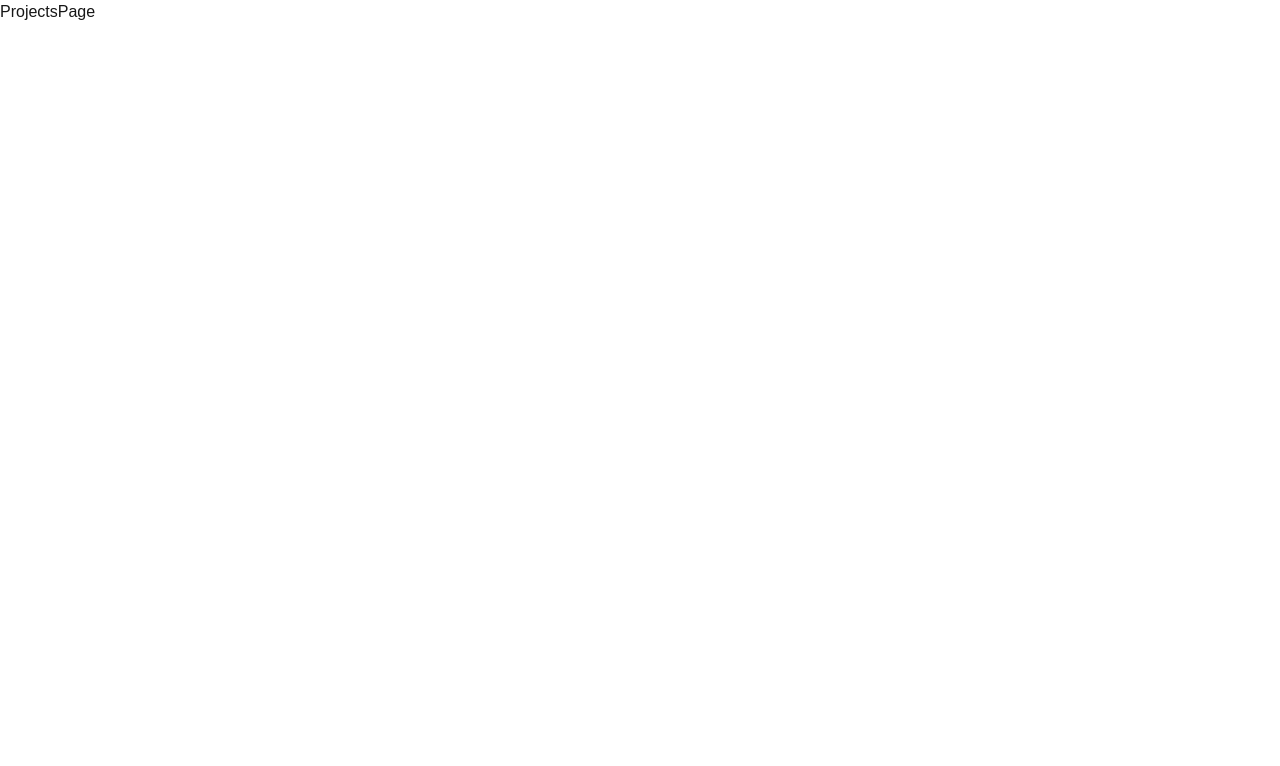
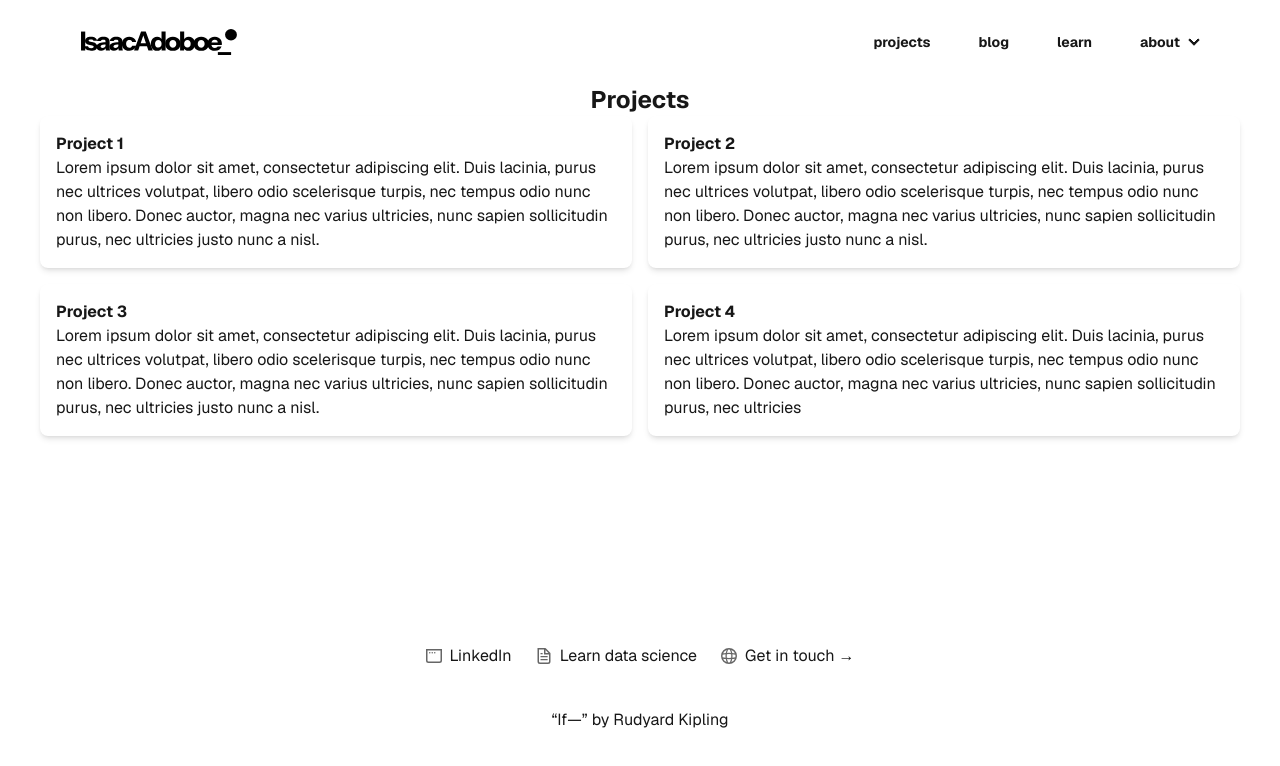
Before and after one commit to ieadoboe/ieadoboe.github.io, a Next.js app: page /projects in a window 1280 px wide. Shown: the top 766 px of the page. Built offline with nearby package versions, Linux system fonts and the light colour scheme.

Commit message:
progress on projects page git add .[B

```diff
--- a/app/components/Navbar.tsx
+++ b/app/components/Navbar.tsx
@@ -6,7 +6,7 @@ import Link from "next/link";
 
 const Navbar = () => {
   return (
-    <div className="navbar shadow-md dark:bg-base-900 py-4 px-6 w-full top-0 left-0 z-50">
+    <div className="navbar dark:bg-base-900 py-4 px-6 w-full top-0 left-0 z-50">
       <div className="navbar-start">
         <div className="dropdown">
           <div tabIndex={0} role="button" className="btn btn-ghost lg:hidden">
@@ -71,7 +71,7 @@ const Navbar = () => {
           />
         </Link>
       </div>
-      <div className="navbar-center hidden lg:flex">
+      <div className="navbar-end hidden lg:flex">
         <ul className="menu menu-horizontal px-1 pt-2 space-x-4">
           <li>
             <Link href={"/projects"} className="font-bold">
@@ -106,34 +106,6 @@ const Navbar = () => {
           </li>
         </ul>
       </div>
-      <div className="navbar-end">
-        <label className="swap swap-rotate">
-          {/* this hidden checkbox controls the state */}
-          <input
-            type="checkbox"
-            className="theme-controller"
-            value="synthwave"
-          />
-
-          {/* sun icon */}
-          <svg
-            className="swap-off h-7 w-7 fill-current"
-            xmlns="http://www.w3.org/2000/svg"
-            viewBox="0 0 24 24"
-          >
-            <path d="M5.64,17l-.71.71a1,1,0,0,0,0,1.41,1,1,0,0,0,1.41,0l.71-.71A1,1,0,0,0,5.64,17ZM5,12a1,1,0,0,0-1-1H3a1,1,0,0,0,0,2H4A1,1,0,0,0,5,12Zm7-7a1,1,0,0,0,1-1V3a1,1,0,0,0-2,0V4A1,1,0,0,0,12,5ZM5.64,7.05a1,1,0,0,0,.7.29,1,1,0,0,0,.71-.29,1,1,0,0,0,0-1.41l-.71-.71A1,1,0,0,0,4.93,6.34Zm12,.29a1,1,0,0,0,.7-.29l.71-.71a1,1,0,1,0-1.41-1.41L17,5.64a1,1,0,0,0,0,1.41A1,1,0,0,0,17.66,7.34ZM21,11H20a1,1,0,0,0,0,2h1a1,1,0,0,0,0-2Zm-9,8a1,1,0,0,0-1,1v1a1,1,0,0,0,2,0V20A1,1,0,0,0,12,19ZM18.36,17A1,1,0,0,0,17,18.36l.71.71a1,1,0,0,0,1.41,0,1,1,0,0,0,0-1.41ZM12,6.5A5.5,5.5,0,1,0,17.5,12,5.51,5.51,0,0,0,12,6.5Zm0,9A3.5,3.5,0,1,1,15.5,12,3.5,3.5,0,0,1,12,15.5Z" />
-          </svg>
-
-          {/* moon icon */}
-          <svg
-            className="swap-on h-7 w-7 fill-current"
-            xmlns="http://www.w3.org/2000/svg"
-            viewBox="0 0 24 24"
-          >
-            <path d="M21.64,13a1,1,0,0,0-1.05-.14,8.05,8.05,0,0,1-3.37.73A8.15,8.15,0,0,1,9.08,5.49a8.59,8.59,0,0,1,.25-2A1,1,0,0,0,8,2.36,10.14,10.14,0,1,0,22,14.05,1,1,0,0,0,21.64,13Zm-9.5,6.69A8.14,8.14,0,0,1,7.08,5.22v.27A10.15,10.15,0,0,0,17.22,15.63a9.79,9.79,0,0,0,2.1-.22A8.11,8.11,0,0,1,12.14,19.73Z" />
-          </svg>
-        </label>
-      </div>
     </div>
   );
 };
--- /dev/null
+++ b/app/components/PrimaryButton.tsx
@@ -0,0 +1,21 @@
+// ButtonLink.tsx
+import React from "react";
+import Link from "next/link";
+
+interface PrimaryButtonProps {
+  href: string;
+  text: string;
+}
+
+const PrimaryButton: React.FC<PrimaryButtonProps> = ({ href, text }) => {
+  return (
+    <Link
+      href={href}
+      className="rounded-full border border-solid border-transparent transition-colors flex items-center justify-center bg-foreground text-background gap-2 hover:bg-[#383838] dark:hover:bg-[#ccc] text-sm sm:text-base h-10 sm:h-12 px-4 sm:px-5 sm:min-w-44"
+    >
+      {text}
+    </Link>
+  );
+};
+
+export default PrimaryButton;
--- /dev/null
+++ b/app/components/SecondaryButton.tsx
@@ -0,0 +1,21 @@
+// ButtonLink.tsx
+import React from "react";
+import Link from "next/link";
+
+interface SecondaryButtonProps {
+  href: string;
+  text: string;
+}
+
+const SecondaryButton: React.FC<SecondaryButtonProps> = ({ href, text }) => {
+  return (
+    <Link
+      href={href}
+      className="rounded-full border border-solid border-black/[.08] dark:border-white/[.145] transition-colors flex items-center justify-center hover:bg-[#f2f2f2] dark:hover:bg-[#1a1a1a] hover:border-transparent text-sm sm:text-base h-10 sm:h-12 px-4 sm:px-5 sm:min-w-44"
+    >
+      {text}
+    </Link>
+  );
+};
+
+export default SecondaryButton;
--- a/app/page.tsx
+++ b/app/page.tsx
@@ -1,6 +1,7 @@
-import Link from "next/link";
 import Navbar from "./components/Navbar";
 import Footer from "./components/Footer";
+import SecondaryButton from "./components/SecondaryButton";
+import PrimaryButton from "./components/PrimaryButton";
 
 export default function Home() {
   return (
@@ -16,21 +17,14 @@ export default function Home() {
           </p>
         </div>
         <div className="flex gap-4 sm:gap-8 flex-col sm:flex-row">
-          <Link
-            className="rounded-full border border-solid border-transparent transition-colors flex items-center justify-center bg-foreground text-background gap-2 hover:bg-[#383838] dark:hover:bg-[#ccc] text-sm sm:text-base h-10 sm:h-12 px-4 sm:px-5 sm:min-w-44"
-            href="/projects"
-          >
-            View my projects
-          </Link>
-          <Link
-            className="rounded-full border border-solid border-black/[.08] dark:border-white/[.145] transition-colors flex items-center justify-center hover:bg-[#f2f2f2] dark:hover:bg-[#1a1a1a] hover:border-transparent text-sm sm:text-base h-10 sm:h-12 px-4 sm:px-5 sm:min-w-44"
-            href="/blog"
-          >
-            Read my blog
-          </Link>
+          <PrimaryButton href="/projects" text="View my projects" />
+          <SecondaryButton href="/blog" text="Read my blog" />
         </div>
       </div>
       <Footer />
+      <div className="flex justify-center">
+        "Do not go gentle into that good night" - Dylan Thomas
+      </div>
     </div>
   );
 }
--- a/app/projects/page.tsx
+++ b/app/projects/page.tsx
@@ -1,9 +1,58 @@
-import React from 'react'
+import React from "react";
+import Navbar from "../components/Navbar";
+import Footer from "../components/Footer";
 
 const ProjectsPage = () => {
   return (
-    <div>ProjectsPage</div>
-  )
-}
+    <div className="font-[family-name:var(--font-geist-sans)] min-h-screen flex flex-col  pb-20 sm:px-10">
+      <Navbar />
+      <div className="min-h-[70vh]">
+        <p className="text-2xl font-bold text-center">Projects</p>
+        <div className="grid grid-cols-1 gap-4 sm:grid-cols-2">
+          <div className="bg-background p-4 rounded-lg shadow-md">
+            <p className="font-bold">Project 1</p>
+            <p>
+              Lorem ipsum dolor sit amet, consectetur adipiscing elit. Duis
+              lacinia, purus nec ultrices volutpat, libero odio scelerisque
+              turpis, nec tempus odio nunc non libero. Donec auctor, magna nec
+              varius ultricies, nunc sapien sollicitudin purus, nec ultricies
+              justo nunc a nisl.
+            </p>
+          </div>
+          <div className="bg-background p-4 rounded-lg shadow-md">
+            <p className="font-bold">Project 2</p>
+            <p>
+              Lorem ipsum dolor sit amet, consectetur adipiscing elit. Duis
+              lacinia, purus nec ultrices volutpat, libero odio scelerisque
+              turpis, nec tempus odio nunc non libero. Donec auctor, magna nec
+              varius ultricies, nunc sapien sollicitudin purus, nec ultricies
+              justo nunc a nisl.
+            </p>
+          </div>
+          <div className="bg-background p-4 rounded-lg shadow-md">
+            <p className="font-bold">Project 3</p>
+            <p>
+              Lorem ipsum dolor sit amet, consectetur adipiscing elit. Duis
+              lacinia, purus nec ultrices volutpat, libero odio scelerisque
+              turpis, nec tempus odio nunc non libero. Donec auctor, magna nec
+              varius ultricies, nunc sapien sollicitudin purus, nec ultricies
+              justo nunc a nisl.
+            </p>
+          </div>
+          <div className="bg-background p-4 rounded-lg shadow-md">
+            <p className="font-bold">Project 4</p>
+            <p>
+              Lorem ipsum dolor sit amet, consectetur adipiscing elit. Duis
+              lacinia, purus nec ultrices volutpat, libero odio scelerisque
+              turpis, nec tempus odio nunc non libero. Donec auctor, magna nec
+              varius ultricies, nunc sapien sollicitudin purus, nec ultricies</p>
+              </div>
+              </div>
+      </div>
+      <Footer />
+      <div className="flex justify-center">“If—” by Rudyard Kipling</div>
+    </div>
+  );
+};
 
-export default ProjectsPage
+export default ProjectsPage;
```
